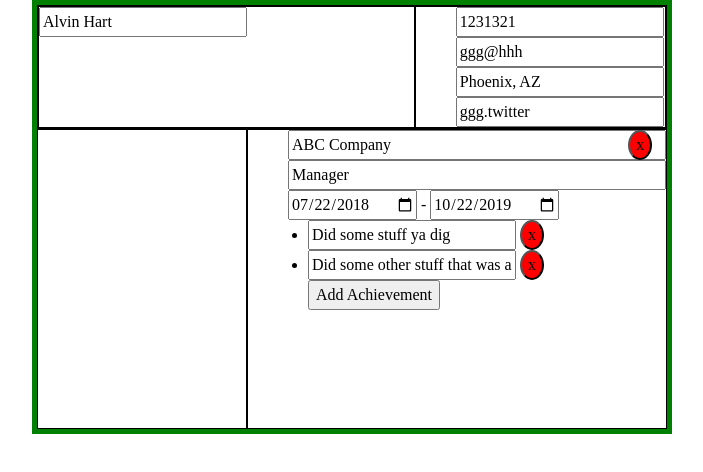
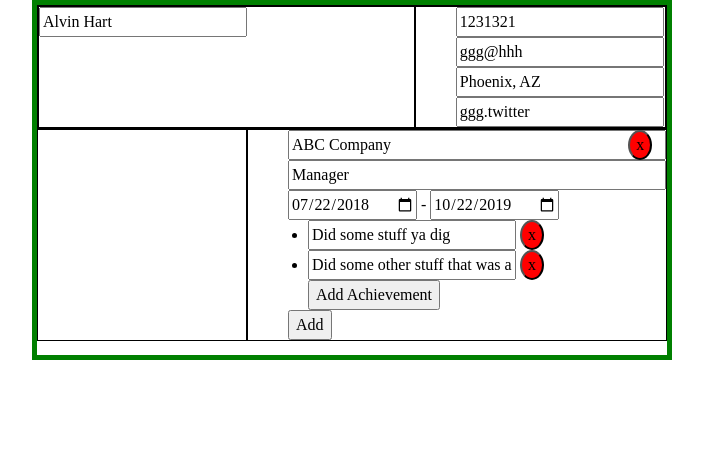
Before and after one commit to greenzombie123/cv-application, a React (Vite) app: page / in a window 1280 px wide. Shown: the top 472 px of the page, without its empty margins (288-991 px from the left). Built offline with nearby package versions, Linux system fonts and the light colour scheme.

Commit message:
Implement AddButton functionality

```diff
--- a/src/App.css
+++ b/src/App.css
@@ -48,13 +48,13 @@ p, h1, h2, h3, h4, h5, h6 {
 .App {
   display: grid;
   grid-template-columns: 3fr 6fr;
-  grid-template-rows: auto 300px;
-  grid-template-areas:
-    "top top"
-    "side main";
+  grid-template-rows: auto auto;
+  grid-template-areas: "top top"
+  "side main";
   margin: 0 auto;
   width: 50%;
   border: 5px solid green;
+  padding-bottom: 14px;
 }
 
 .top {
--- a/src/components/MainInfoSection/WorkSection/UseWorkInfo.js
+++ b/src/components/MainInfoSection/WorkSection/UseWorkInfo.js
@@ -52,11 +52,35 @@ export const useWorkInfoList = () => {
       };
     };
   }
+
+    function deleteWorkInfo(id) {
+      return () => {
+        const listCopy = [...workInfoList];
+        const newListCopy = listCopy.filter((wi) => wi.id !== id);
+        setWorkInfoList(newListCopy);
+      };
+    }
+
+    function addNewWorkInfo() {
+      const listCopy = [...workInfoList];
+      listCopy.push({
+        id: listCopy.length + 1,
+        startTime: null,
+        endTime: null,
+        company: null,
+        position: null,
+        workAchievementList: []
+      });
+      setWorkInfoList(listCopy)
+    }
+
   return {
     onAchievementChange,
     onAddAchievementClick,
     onInputChange,
     deleteAchievement,
+    addNewWorkInfo,
+    deleteWorkInfo,
     workInfoList,
   };
 };
--- a/src/components/MainInfoSection/WorkSection/WorkSection.jsx
+++ b/src/components/MainInfoSection/WorkSection/WorkSection.jsx
@@ -3,13 +3,20 @@ import TimeLength from "../../UtilityComponents/TimeLength";
 import Input from "../../UtilityComponents/Input";
 import WorkAchievementList from "./WorkAchievementList";
 import DeleteButton from "../../UtilityComponents/DeleteButton";
-// import { workInfoList as Info } from "../../../cvinfo";
 import "./WorkSection.css";
-// import { useState } from "react";
 import { useWorkInfoList } from "./UseWorkInfo";
+import AddButton from "../../UtilityComponents/AddButton";
 
 function WorkSection({ hasSubmit }) {
-  const {onAchievementChange, onAddAchievementClick, onInputChange, workInfoList, deleteAchievement} = useWorkInfoList()
+  const {
+    onAchievementChange,
+    onAddAchievementClick,
+    onInputChange,
+    workInfoList,
+    deleteAchievement,
+    deleteWorkInfo,
+    addNewWorkInfo,
+  } = useWorkInfoList();
 
   return (
     <ul className="workSection">
@@ -44,6 +51,9 @@ function WorkSection({ hasSubmit }) {
           </WorkInfo>
         );
       })}
+      <li>
+        <AddButton onClick={addNewWorkInfo}/>
+      </li>
     </ul>
   );
 }
```
